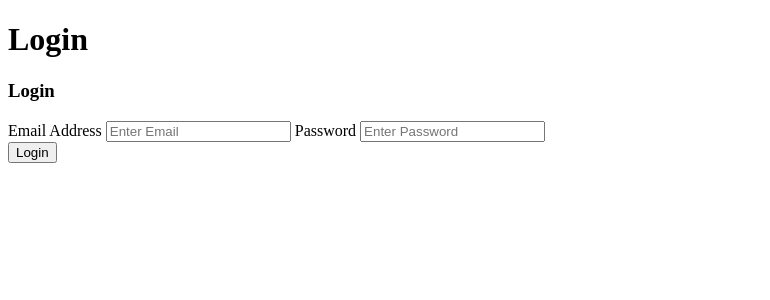
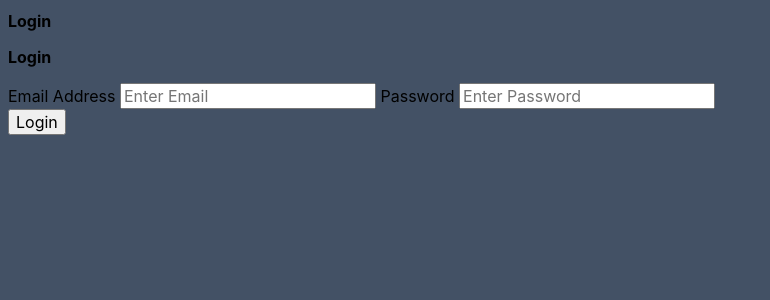
Before and after one commit to Slavaborodin/flaskwebsite, a Flask app: page /login in a window 1280 px wide. Shown: the top 300 px of the page, without its empty margins (0-770 px from the left). Run offline with Flask 2, Linux system fonts and the light colour scheme.

Commit message:
Updates to Login page and CSS

```diff
--- /dev/null
+++ b/FlaskBlog/static/styles/style.css
@@ -0,0 +1,18 @@
+* {
+    box-sizing: border-box;
+    font-family: -apple-system, BlinkMacSystemFont, 'Segoe UI', Roboto, Oxygen, Ubuntu, Cantarell, 'Open Sans', 'Helvetica Neue', sans-serif;
+    font-size : 16px;
+    -webkit-font-smoothing : antialiased;
+    -moz-osx-font-smoothing : grayscale;
+}
+
+body{
+background-color: #435165;
+}
+
+.login, .register{
+    width: 400px;
+    background-color: #ffffff;
+    box-shadow: 0 0 9px 0 rgba(0, 0,0, 0.3);
+    margin: 100px auto;
+}
--- a/FlaskBlog/templates/login.htm
+++ b/FlaskBlog/templates/login.htm
@@ -2,9 +2,9 @@
 <html lang="en">
 <head>
     <meta charset="UTF-8">
-    <meta http-equiv="X-UA-Compatible" content="IE=edge">
-    <meta name="viewport" content="width=device-width, initial-scale=1.0">
-    <title>Document</title>
+    <title>Login</title>
+    <link rel="stylesheet" type="text/css" href="{{url_for('static',filename='styles/style.css')}}">
+
 </head>
 <body>
     <h1>Login</h1>
```
